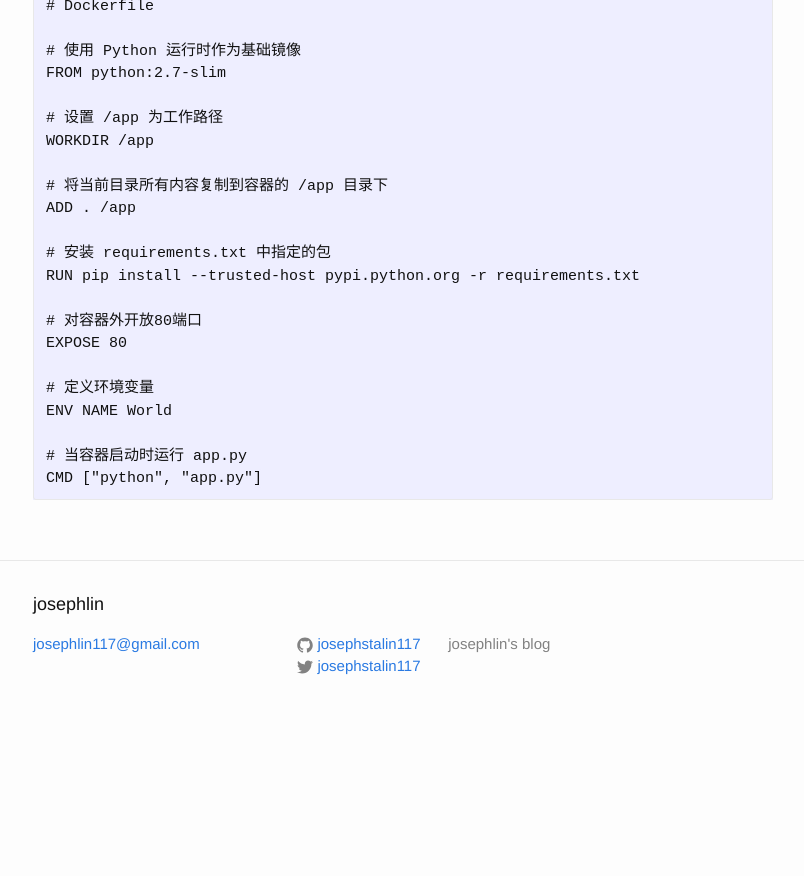
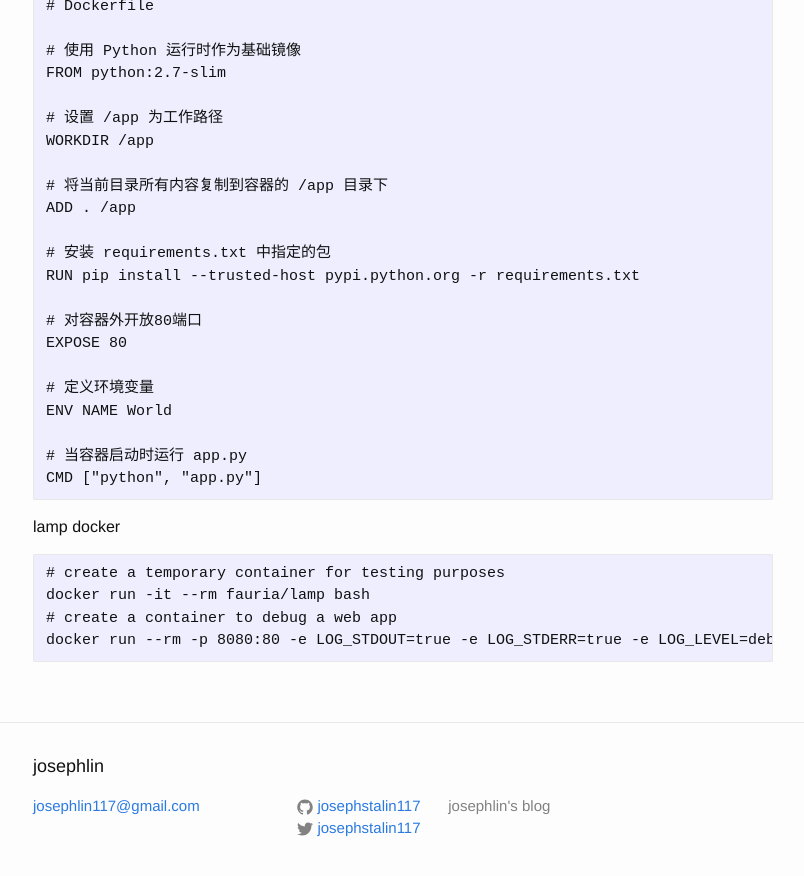
Before and after one commit to josephstalin117/josephstalin117.github.io, a Jekyll site: the page built from _posts/2018-4-30-docker.markdown, in a window 1280 px wide and 900 px high, scrolled down 2876 px. Shown: the top 876 px of the window, without its empty margins (237-1041 px from the left). Built offline with Jekyll 4.4.1, drawn with Linux system fonts in a browser that asks for light colours; before the commit the page ends 3614 px from its top, so only the background shows below that.

Commit message:
add lamp docker

````diff
--- a/_posts/2018-4-30-docker.markdown
+++ b/_posts/2018-4-30-docker.markdown
@@ -149,3 +149,11 @@ ENV NAME World
 # 当容器启动时运行 app.py
 CMD ["python", "app.py"]
 ```
+
+lamp docker
+```
+# create a temporary container for testing purposes
+docker run -it --rm fauria/lamp bash
+# create a container to debug a web app
+docker run --rm -p 8080:80 -e LOG_STDOUT=true -e LOG_STDERR=true -e LOG_LEVEL=debug -v /my/data/directory:/var/www/html fauria/lamp
+```
````
